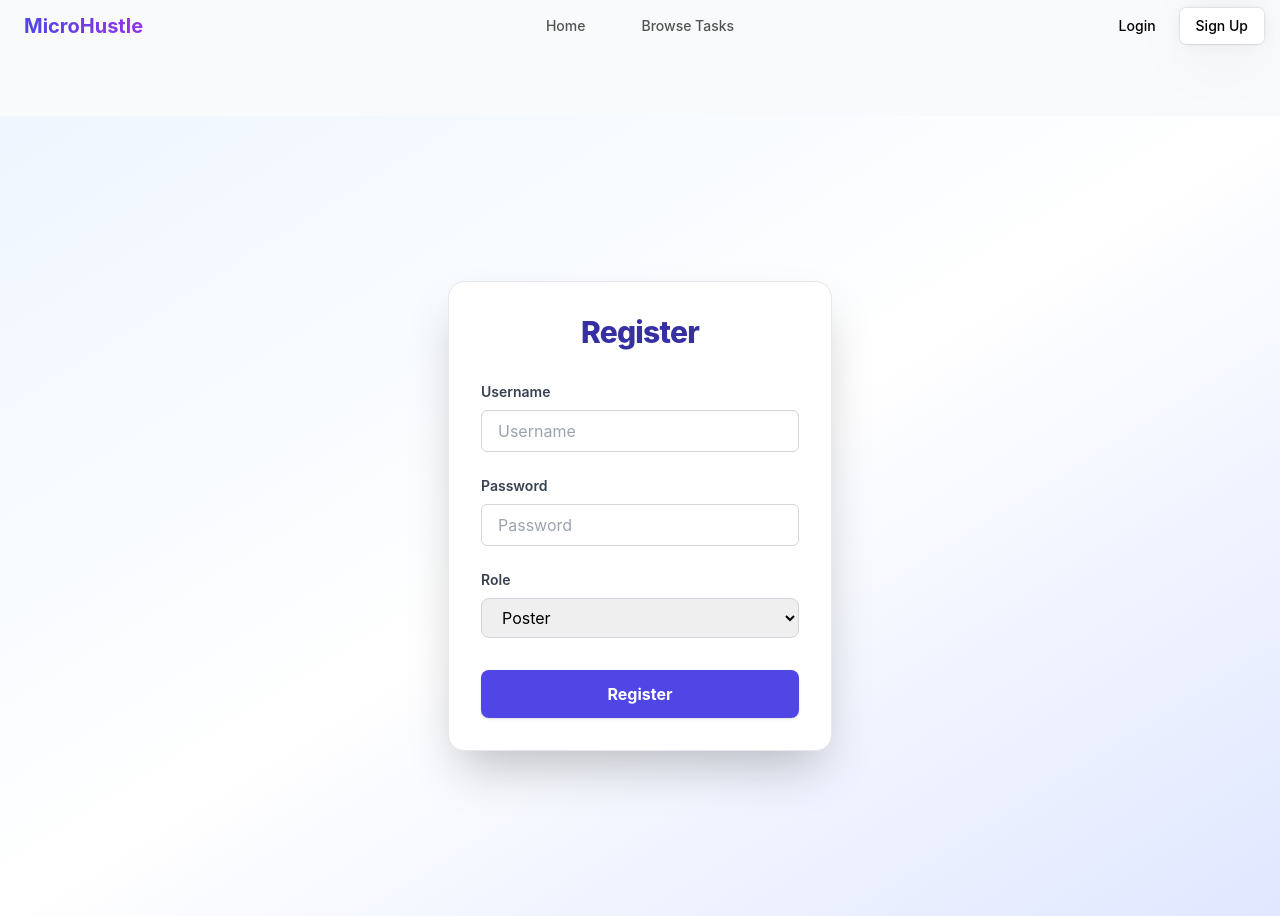
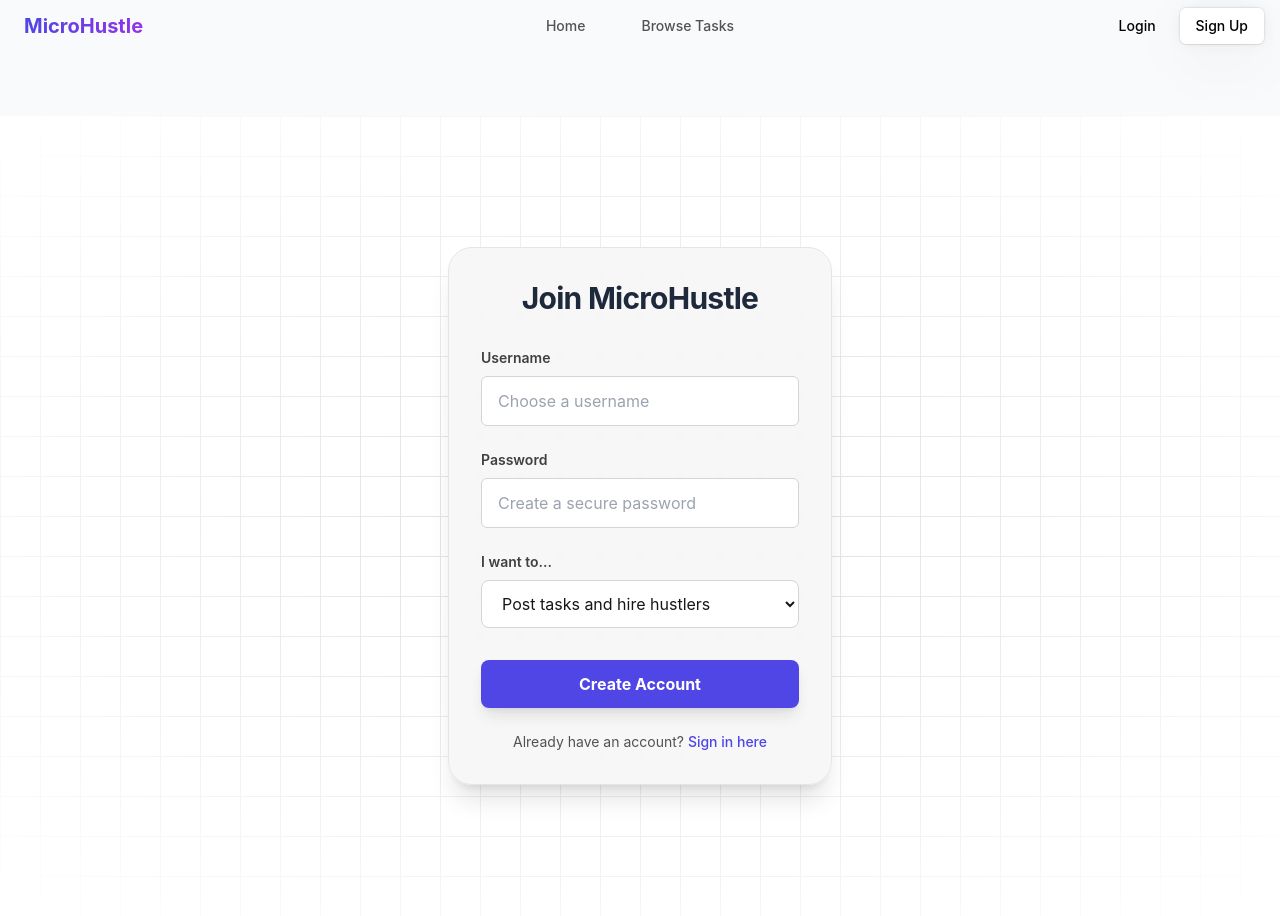
Before and after one commit to namann06/MicroHustle, a React (Create React App) app in the folder frontend/: page /register in a window 1280 px wide. Built offline with nearby package versions, Linux system fonts and the light colour scheme.

Commit message:
login signup pages ui change

```diff
--- a/frontend/src/pages/Login.js
+++ b/frontend/src/pages/Login.js
@@ -4,6 +4,7 @@ import { useNavigate } from 'react-router-dom';
 import { useForm } from "react-hook-form";
 import { zodResolver } from "@hookform/resolvers/zod";
 import { z } from "zod";
+import { motion } from "framer-motion";
 import { Button } from "../components/ui/button";
 import { Input } from "../components/ui/input";
 import {
@@ -13,6 +14,7 @@ import {
   FormControl,
   FormMessage
 } from "../components/ui/form";
+import { cn } from "../lib/utils";
 
 function Login({ setCurrentUser }) {
   const navigate = useNavigate();
@@ -46,20 +48,64 @@ function Login({ setCurrentUser }) {
   }
 
   return (
-    <div className="flex justify-center items-center min-h-screen bg-gradient-to-br from-blue-50 via-white to-indigo-100">
-      <form onSubmit={form.handleSubmit(onSubmit)} className="w-full max-w-sm p-6 sm:p-8 bg-white rounded-2xl shadow-2xl border border-gray-200 space-y-6">
-          <h2 className="text-3xl font-extrabold mb-8 text-center text-indigo-800 tracking-tight">Login</h2>
-          {error && <div className="text-red-600 text-center mb-4 font-medium">{error}</div>}
+    <div className="relative w-full">
+      {/* Grid Background */}
+      <div className="relative flex min-h-screen w-full items-center justify-center bg-white dark:bg-black">
+        <div
+          className={cn(
+            "absolute inset-0",
+            "[background-size:40px_40px]",
+            "[background-image:linear-gradient(to_right,#e4e4e7_1px,transparent_1px),linear-gradient(to_bottom,#e4e4e7_1px,transparent_1px)]",
+            "dark:[background-image:linear-gradient(to_right,#262626_1px,transparent_1px),linear-gradient(to_bottom,#262626_1px,transparent_1px)]"
+          )} />
+        {/* Radial gradient for the container to give a faded look */}
+        <div className="pointer-events-none absolute inset-0 flex items-center justify-center bg-white [mask-image:radial-gradient(ellipse_at_center,transparent_20%,black)] dark:bg-black"></div>
+
+        {/* Login Form */}
+        <motion.div
+          initial={{ opacity: 0, y: 20 }}
+          animate={{ opacity: 1, y: 0 }}
+          transition={{ duration: 0.5 }}
+          className="relative z-20 w-full max-w-md p-8"
+        >
+          <motion.div
+            initial={{ opacity: 0, scale: 0.95 }}
+            animate={{ opacity: 1, scale: 1 }}
+            transition={{ duration: 0.3, delay: 0.1 }}
+            className="rounded-3xl border border-neutral-200 bg-neutral-100/80 backdrop-blur-sm p-8 shadow-xl dark:border-neutral-800 dark:bg-neutral-900/80"
+          >
+            <form onSubmit={form.handleSubmit(onSubmit)} className="space-y-6">
+              <motion.h2
+                initial={{ opacity: 0 }}
+                animate={{ opacity: 1 }}
+                transition={{ duration: 0.3, delay: 0.2 }}
+                className="text-3xl font-bold text-center text-slate-800 dark:text-slate-200 tracking-tight mb-8"
+              >
+                Welcome Back
+              </motion.h2>
+              {error && (
+                <motion.div
+                  initial={{ opacity: 0, x: -10 }}
+                  animate={{ opacity: 1, x: 0 }}
+                  className="text-red-600 dark:text-red-400 text-center mb-4 font-medium p-3 rounded-lg bg-red-50 dark:bg-red-900/20 border border-red-200 dark:border-red-800"
+                >
+                  {error}
+                </motion.div>
+              )}
               <FormField
                 control={form.control}
                 name="username"
                 render={({ field, fieldState }) => (
                   <FormItem>
-                <FormLabel className="block text-sm font-semibold text-gray-700 mb-2">Username</FormLabel>
+                    <FormLabel className="block text-sm font-semibold text-neutral-700 dark:text-neutral-300 mb-2">Username</FormLabel>
                     <FormControl>
-                  <Input className="w-full px-4 py-2 border border-gray-300 rounded-lg focus:outline-none focus:ring-2 focus:ring-indigo-400 transition" placeholder="Username" {...field} />
+                      <Input
+                        className="w-full px-4 py-3 border border-neutral-300 dark:border-neutral-700 rounded-lg bg-white dark:bg-neutral-800 text-neutral-900 dark:text-neutral-100 focus:outline-none focus:ring-2 focus:ring-indigo-500 dark:focus:ring-indigo-400 transition-all"
+                        placeholder="Enter your username"
+                        {...field}
+                      />
                     </FormControl>
-                <FormMessage className="text-xs text-red-500 mt-1">{fieldState.error?.message}</FormMessage>
+                    <FormMessage className="text-xs text-red-500 dark:text-red-400 mt-1">{fieldState.error?.message}</FormMessage>
                   </FormItem>
                 )}
               />
@@ -68,16 +114,42 @@ function Login({ setCurrentUser }) {
                 name="password"
                 render={({ field, fieldState }) => (
                   <FormItem>
-                <FormLabel className="block text-sm font-semibold text-gray-700 mb-2">Password</FormLabel>
+                    <FormLabel className="block text-sm font-semibold text-neutral-700 dark:text-neutral-300 mb-2">Password</FormLabel>
                     <FormControl>
-                  <Input type="password" className="w-full px-4 py-2 border border-gray-300 rounded-lg focus:outline-none focus:ring-2 focus:ring-indigo-400 transition" placeholder="Password" {...field} />
+                      <Input
+                        type="password"
+                        className="w-full px-4 py-3 border border-neutral-300 dark:border-neutral-700 rounded-lg bg-white dark:bg-neutral-800 text-neutral-900 dark:text-neutral-100 focus:outline-none focus:ring-2 focus:ring-indigo-500 dark:focus:ring-indigo-400 transition-all"
+                        placeholder="Enter your password"
+                        {...field}
+                      />
                     </FormControl>
-                <FormMessage className="text-xs text-red-500 mt-1">{fieldState.error?.message}</FormMessage>
+                    <FormMessage className="text-xs text-red-500 dark:text-red-400 mt-1">{fieldState.error?.message}</FormMessage>
                   </FormItem>
                 )}
               />
-          <Button className="w-full bg-indigo-600 hover:bg-indigo-700 text-white font-bold py-3 px-6 rounded-lg transition duration-200 shadow" type="submit">Login</Button>
+              <Button
+                className="w-full bg-indigo-600 hover:bg-indigo-700 dark:bg-indigo-500 dark:hover:bg-indigo-600 text-white font-bold py-3 px-6 rounded-lg transition-all duration-200 shadow-lg hover:shadow-xl transform hover:-translate-y-0.5"
+                type="submit"
+              >
+                Sign In
+              </Button>
+
+              <div className="text-center mt-6">
+                <p className="text-sm text-neutral-600 dark:text-neutral-400">
+                  Don't have an account?{' '}
+                  <button
+                    type="button"
+                    onClick={() => navigate('/register')}
+                    className="text-indigo-600 dark:text-indigo-400 hover:text-indigo-700 dark:hover:text-indigo-300 font-medium transition-colors"
+                  >
+                    Sign up here
+                  </button>
+                </p>
+              </div>
             </form>
+          </motion.div>
+        </motion.div>
+      </div>
     </div>
   );
 }
--- a/frontend/src/pages/Register.js
+++ b/frontend/src/pages/Register.js
@@ -1,8 +1,10 @@
 "use client";
 import React from 'react';
+import { useNavigate } from 'react-router-dom';
 import { useForm } from "react-hook-form";
 import { zodResolver } from "@hookform/resolvers/zod";
 import { z } from "zod";
+import { motion } from "framer-motion";
 import { Button } from "../components/ui/button";
 import { Input } from "../components/ui/input";
 import {
@@ -12,8 +14,10 @@ import {
   FormControl,
   FormMessage
 } from "../components/ui/form";
+import { cn } from "../lib/utils";
 
 function Register({ setCurrentUser }) {
+  const navigate = useNavigate();
   const FormSchema = z.object({
     username: z.string().min(1, "Username is required"),
     password: z.string().min(1, "Password is required"),
@@ -59,22 +63,73 @@ function Register({ setCurrentUser }) {
   }
 
   return (
-    <div className="flex justify-center items-center min-h-screen bg-gradient-to-br from-blue-50 via-white to-indigo-100">
-      <div className="w-full max-w-sm p-6 sm:p-8 bg-white rounded-2xl shadow-2xl border border-gray-200">
-        <h2 className="text-3xl font-extrabold mb-8 text-center text-indigo-800 tracking-tight">Register</h2>
-        {success && <div className="text-green-600 text-center mb-4 font-medium">Registration successful! You are now logged in.</div>}
-        {error && <div className="text-red-600 text-center mb-4 font-medium">{error}</div>}
+    <div className="relative w-full">
+      {/* Grid Background */}
+      <div className="relative flex min-h-screen w-full items-center justify-center bg-white dark:bg-black">
+        <div
+          className={cn(
+            "absolute inset-0",
+            "[background-size:40px_40px]",
+            "[background-image:linear-gradient(to_right,#e4e4e7_1px,transparent_1px),linear-gradient(to_bottom,#e4e4e7_1px,transparent_1px)]",
+            "dark:[background-image:linear-gradient(to_right,#262626_1px,transparent_1px),linear-gradient(to_bottom,#262626_1px,transparent_1px)]"
+          )} />
+        {/* Radial gradient for the container to give a faded look */}
+        <div className="pointer-events-none absolute inset-0 flex items-center justify-center bg-white [mask-image:radial-gradient(ellipse_at_center,transparent_20%,black)] dark:bg-black"></div>
+
+        {/* Register Form */}
+        <motion.div
+          initial={{ opacity: 0, y: 20 }}
+          animate={{ opacity: 1, y: 0 }}
+          transition={{ duration: 0.5 }}
+          className="relative z-20 w-full max-w-md p-8"
+        >
+          <motion.div
+            initial={{ opacity: 0, scale: 0.95 }}
+            animate={{ opacity: 1, scale: 1 }}
+            transition={{ duration: 0.3, delay: 0.1 }}
+            className="rounded-3xl border border-neutral-200 bg-neutral-100/80 backdrop-blur-sm p-8 shadow-xl dark:border-neutral-800 dark:bg-neutral-900/80"
+          >
+            <motion.h2
+              initial={{ opacity: 0 }}
+              animate={{ opacity: 1 }}
+              transition={{ duration: 0.3, delay: 0.2 }}
+              className="text-3xl font-bold text-center text-slate-800 dark:text-slate-200 tracking-tight mb-8"
+            >
+              Join MicroHustle
+            </motion.h2>
+            {success && (
+              <motion.div
+                initial={{ opacity: 0, x: -10 }}
+                animate={{ opacity: 1, x: 0 }}
+                className="text-green-600 dark:text-green-400 text-center mb-4 font-medium p-3 rounded-lg bg-green-50 dark:bg-green-900/20 border border-green-200 dark:border-green-800"
+              >
+                Registration successful! You are now logged in.
+              </motion.div>
+            )}
+            {error && (
+              <motion.div
+                initial={{ opacity: 0, x: -10 }}
+                animate={{ opacity: 1, x: 0 }}
+                className="text-red-600 dark:text-red-400 text-center mb-4 font-medium p-3 rounded-lg bg-red-50 dark:bg-red-900/20 border border-red-200 dark:border-red-800"
+              >
+                {error}
+              </motion.div>
+            )}
             <form onSubmit={form.handleSubmit(onSubmit)} className="space-y-6">
               <FormField
                 control={form.control}
                 name="username"
                 render={({ field, fieldState }) => (
                   <FormItem>
-                <FormLabel className="block text-sm font-semibold text-gray-700 mb-2">Username</FormLabel>
+                    <FormLabel className="block text-sm font-semibold text-neutral-700 dark:text-neutral-300 mb-2">Username</FormLabel>
                     <FormControl>
-                  <Input className="w-full px-4 py-2 border border-gray-300 rounded-lg focus:outline-none focus:ring-2 focus:ring-indigo-400 transition" placeholder="Username" {...field} />
+                      <Input
+                        className="w-full px-4 py-3 border border-neutral-300 dark:border-neutral-700 rounded-lg bg-white dark:bg-neutral-800 text-neutral-900 dark:text-neutral-100 focus:outline-none focus:ring-2 focus:ring-indigo-500 dark:focus:ring-indigo-400 transition-all"
+                        placeholder="Choose a username"
+                        {...field}
+                      />
                     </FormControl>
-                <FormMessage className="text-xs text-red-500 mt-1">{fieldState.error?.message}</FormMessage>
+                    <FormMessage className="text-xs text-red-500 dark:text-red-400 mt-1">{fieldState.error?.message}</FormMessage>
                   </FormItem>
                 )}
               />
@@ -83,11 +138,16 @@ function Register({ setCurrentUser }) {
                 name="password"
                 render={({ field, fieldState }) => (
                   <FormItem>
-                <FormLabel className="block text-sm font-semibold text-gray-700 mb-2">Password</FormLabel>
+                    <FormLabel className="block text-sm font-semibold text-neutral-700 dark:text-neutral-300 mb-2">Password</FormLabel>
                     <FormControl>
-                  <Input type="password" className="w-full px-4 py-2 border border-gray-300 rounded-lg focus:outline-none focus:ring-2 focus:ring-indigo-400 transition" placeholder="Password" {...field} />
+                      <Input
+                        type="password"
+                        className="w-full px-4 py-3 border border-neutral-300 dark:border-neutral-700 rounded-lg bg-white dark:bg-neutral-800 text-neutral-900 dark:text-neutral-100 focus:outline-none focus:ring-2 focus:ring-indigo-500 dark:focus:ring-indigo-400 transition-all"
+                        placeholder="Create a secure password"
+                        {...field}
+                      />
                     </FormControl>
-                <FormMessage className="text-xs text-red-500 mt-1">{fieldState.error?.message}</FormMessage>
+                    <FormMessage className="text-xs text-red-500 dark:text-red-400 mt-1">{fieldState.error?.message}</FormMessage>
                   </FormItem>
                 )}
               />
@@ -96,19 +156,42 @@ function Register({ setCurrentUser }) {
                 name="role"
                 render={({ field }) => (
                   <FormItem>
-                <FormLabel className="block text-sm font-semibold text-gray-700 mb-2">Role</FormLabel>
+                    <FormLabel className="block text-sm font-semibold text-neutral-700 dark:text-neutral-300 mb-2">I want to...</FormLabel>
                     <FormControl>
-                  <select {...field} className="w-full px-4 py-2 border border-gray-300 rounded-lg focus:outline-none focus:ring-2 focus:ring-indigo-400 transition">
-                    <option value="POSTER">Poster</option>
-                    <option value="HUSTLER">Hustler</option>
+                      <select
+                        {...field}
+                        className="w-full px-4 py-3 border border-neutral-300 dark:border-neutral-700 rounded-lg bg-white dark:bg-neutral-800 text-neutral-900 dark:text-neutral-100 focus:outline-none focus:ring-2 focus:ring-indigo-500 dark:focus:ring-indigo-400 transition-all"
+                      >
+                        <option value="POSTER">Post tasks and hire hustlers</option>
+                        <option value="HUSTLER">Complete tasks and earn money</option>
                       </select>
                     </FormControl>
-                <FormMessage className="text-xs text-red-500 mt-1" />
+                    <FormMessage className="text-xs text-red-500 dark:text-red-400 mt-1" />
                   </FormItem>
                 )}
               />
-          <Button className="w-full bg-indigo-600 hover:bg-indigo-700 text-white font-bold py-3 px-6 rounded-lg transition duration-200 shadow" type="submit">Register</Button>
+              <Button
+                className="w-full bg-indigo-600 hover:bg-indigo-700 dark:bg-indigo-500 dark:hover:bg-indigo-600 text-white font-bold py-3 px-6 rounded-lg transition-all duration-200 shadow-lg hover:shadow-xl transform hover:-translate-y-0.5"
+                type="submit"
+              >
+                Create Account
+              </Button>
+
+              <div className="text-center mt-6">
+                <p className="text-sm text-neutral-600 dark:text-neutral-400">
+                  Already have an account?{' '}
+                  <button
+                    type="button"
+                    onClick={() => navigate('/login')}
+                    className="text-indigo-600 dark:text-indigo-400 hover:text-indigo-700 dark:hover:text-indigo-300 font-medium transition-colors"
+                  >
+                    Sign in here
+                  </button>
+                </p>
+              </div>
             </form>
+          </motion.div>
+        </motion.div>
       </div>
     </div>
   );
```
Also changed, not shown: 29 other files (tests, documents, lock files or other folders). Lines whose indentation alone changed are shown as unchanged.
